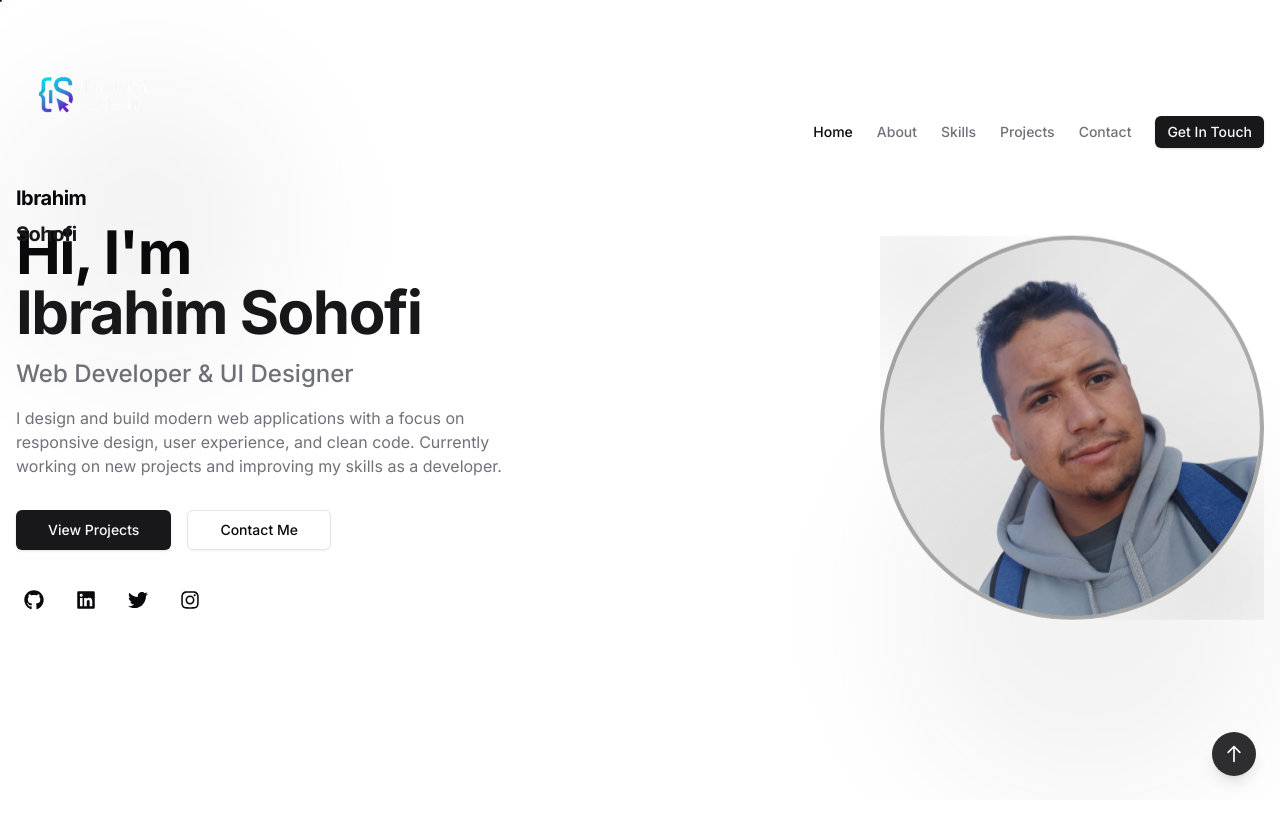
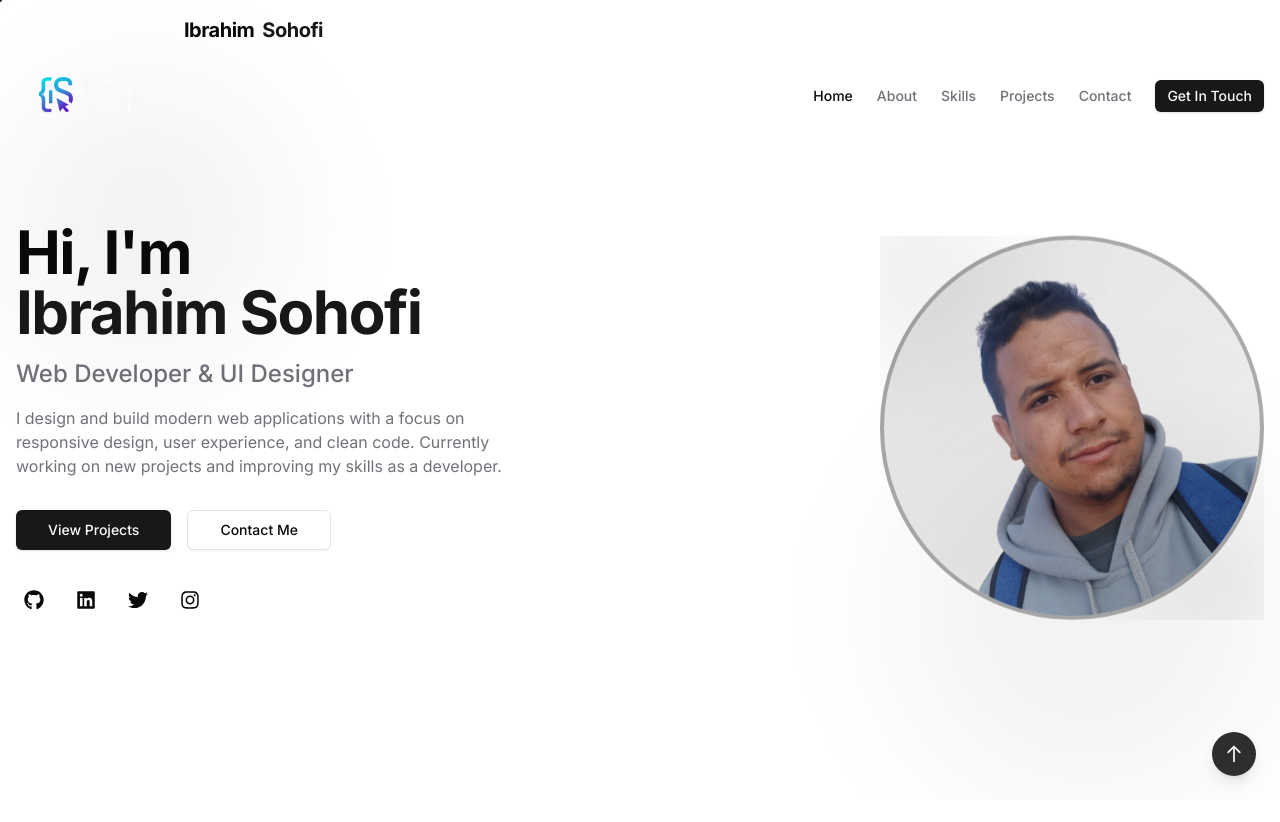
Before and after one commit to ibrahimsohofi/ibrahimsohofi_portfolio, a Next.js app: page / in a window 1280 px wide. Shown: the top 822 px of the page. Built offline with nearby package versions, Linux system fonts and the light colour scheme.

Commit message:
Update Navbar.tsx

```diff
--- a/src/components/layout/Navbar.tsx
+++ b/src/components/layout/Navbar.tsx
@@ -63,7 +63,7 @@ export default function Navbar() {
       <div className="container mx-auto px-4 flex  items-center justify-between">
         <Link
           href="/"
-          className="text-xl flex flex-col gap-2 font-bold tracking-tight"
+          className="text-xl flex  gap-2 font-bold tracking-tight"
         >
           <img className="h-40" src="/images/logo.png" alt="website logo"/>
           Ibrahim<span className="text-primary">Sohofi</span>
```
